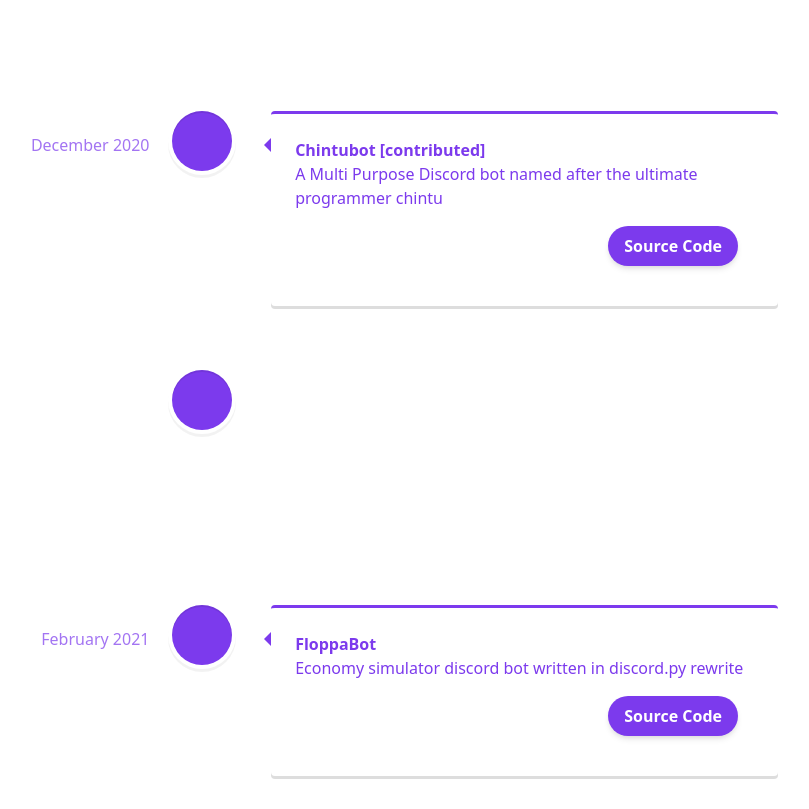
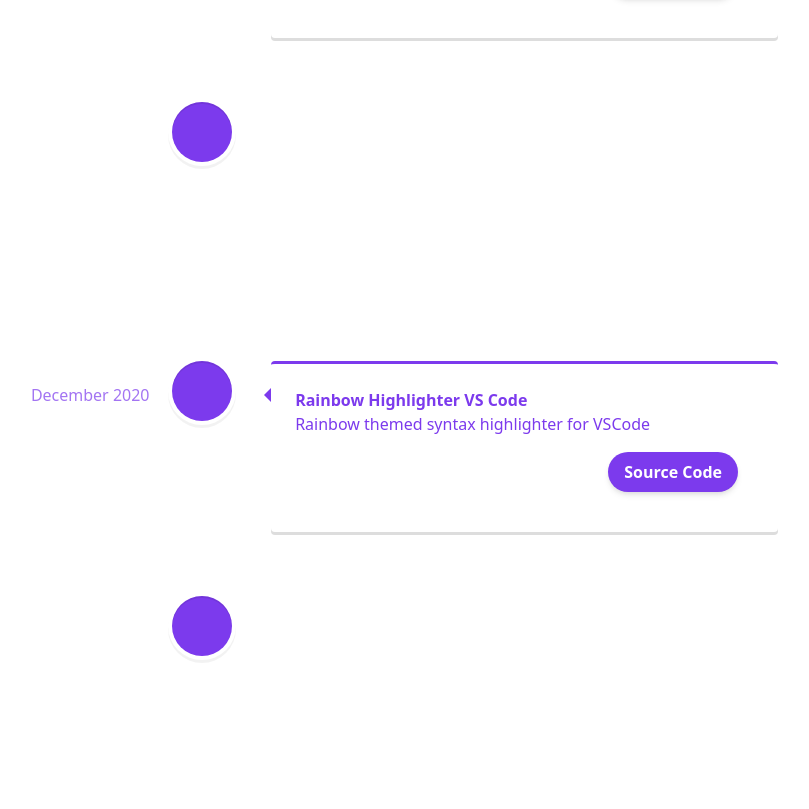
Before and after one commit to Senor-Ducky/Rahul-Portfolio, a React (Create React App) app: page / in a window 1280 px wide. Shown: the part 3604-4413 px from the top of the page, without its empty margins (438-1247 px from the left). Built offline with nearby package versions, Linux system fonts and the light colour scheme.

Commit message:
refactored project code and added streak counter, most used language card

```diff
--- a/src/components/Stats/stats.jsx
+++ b/src/components/Stats/stats.jsx
@@ -7,7 +7,9 @@
             <Tag name="Stats"/>
             <Slide right>
                 <div className="container-fluid py-10">
-                    <img className="mx-auto" align="center" src="https://github-readme-stats.vercel.app/api?username=Senor-Ducky&show_icons=true&line_height=27&count_private=true&title_color=ffffff&text_color=c9cacc&icon_color=2bbc8a&bg_color=1d1f21" alt="Supreme's GitHub Stats" />
+                    <img className="mx-auto p-5" align="center" src="https://github-readme-stats.vercel.app/api?username=Senor-Ducky&show_icons=true&line_height=27&count_private=true&title_color=ffffff&text_color=c9cacc&icon_color=2bbc8a&bg_color=1d1f21" alt="Supreme's GitHub Stats" />
+                    <img className="mx-auto p-5" align="center" src="https://github-readme-stats.vercel.app/api/top-langs?username=senor-ducky&show_icons=true&locale=en&layout=compact"/>
+                    <img className="mx-auto p-5" align="center" src="https://github-readme-streak-stats.herokuapp.com/?user=senor-ducky&"/>
                 </div>
             </Slide>
         </div>
--- a/src/components/project timeline/project_timeline.jsx
+++ b/src/components/project timeline/project_timeline.jsx
@@ -4,109 +4,148 @@
 import 'react-vertical-timeline-component/style.min.css';
 
 function ProjectTimeline() {
+    const skillArray = [
+        {
+            title: "True Iron Fist",
+            description: "A Move List application for Tekken 7(PC/XBOX/PS4) made by me. Has all character move lists",
+            date: "July 2020",
+            link: "https://github.com/Senor-Ducky/True-Iron-Fist-flutter"
+        },
+
+        {
+            title: "Servitor",
+            description: "A simple discord bot made using discord.js",
+            date: "October 2020",
+            link: "https://github.com/Senor-Ducky/Servitor-public"
+        },
+
+        {
+            title: "ZoomBot",
+            description: "A selenium Powered Bot for attending online classes with ease",
+            date: "October 2020",
+            link: "https://github.com/Senor-Ducky/ZoomBot"
+        },
+
+        {
+            title: "Rainbow Highlighter VS Code",
+            description: "Rainbow themed syntax highlighter for VSCode",
+            date: "December 2020",
+            link: "https://github.com/Senor-Ducky/rainbow-highlighter"
+        },
+
+        {
+            title: "Rovel Docs",
+            description: "Official Docs for Rovel.js",
+            date: "December 2020",
+            link: "https://github.com/Senor-Ducky/rovel-docs"
+        },
+
+        {
+            title: "ZoomRPC",
+            description: "Discord RPC for showing off your zoom classes",
+            date: "December 2020",
+            link: "https://github.com/Senor-Ducky/ZoomRPC"
+        },
+
+        {
+            title: "BasicOS",
+            description: "A Simple OS made in Assembly that boots and loads the first sector of your disk",
+            date: "December 2020",
+            link: "https://github.com/Senor-Ducky/BasicOS"
+        },
+
+        {
+            title: "6502 MOS-Emulator",
+            description: "A simple C++ program emulating a 6502 MOS",
+            date: "February 2021",
+            link: "https://github.com/Senor-Ducky/6502-MOS-Emulator"
+        },
+
+        {
+            title: "9anime Desktop Client",
+            description: "A desktop client for 9anime",
+            date: "March 2021",
+            link: "https://github.com/Senor-Ducky/9anime-desktop-client"
+        },
+
+        {
+            title: "Chintubot",
+            description: "A Multipurpose Discord bot",
+            date: "November 2020",
+            link: "https://github.com/Senor-Ducky/Chintubot-public"
+        },
+
+        {
+            title: "FloppaBot",
+            description: "A Multipurpose Discord Bot",
+            date: "March 2021",
+            link: "https://github.com/Senor-Ducky/Floppabot"
+        },
+
+        {
+            title: "Simpchain",
+            description: "An experimental blockchain made with GO lang for learning purposes",
+            date: "April 2021",
+            link: "https://github.com/Senor-Ducky/simpchain"
+        },
+
+        {
+            title: "EZ-Cpp",
+            description: "An easy to understand C++ learning repository, C++ made simple",
+            date: "April 2021",
+            link: "https://github.com/Senor-Ducky/EZ-Cpp"
+        },
+
+        {
+            title: "Meme App",
+            description: "A meme app made using ReactJS",
+            date: "May 2021",
+            link: "https://github.com/Senor-Ducky/Meme-App-ReactJs"
+        },
+
+        {
+            title: "CoV-Tracker",
+            description: "A Covid-19 Tracker made using ReactJS and Tailwind CSS",
+            date: "May 2021",
+            link: "https://github.com/Senor-Ducky/CoV-Tracker"
+        },
+
+        {
+            title: "Certi-Gen",
+            description: "A simple certificate generator made using python",
+            date: "May 2021",
+            link: "https://github.com/Senor-Ducky/Certi-Gen"
+        },
+
+        {
+            title: "My Portfolio",
+            description: "This Website, made with ❤️, ReactJS and TailwindCSS ",
+            date: "June 2021",
+            link: "https://github.com/Senor-Ducky/Rahul-Portfolio"
+        },
+
+        {
+            title: "RHEL8 Docker Setup",
+            description: "Tutorial to set up Red Hat Enterprise Linux 8(UBI - Universal Base Image) docker container",
+            date: "June 2021",
+            link: "https://github.com/Senor-Ducky/RHEL8-Docker-setup"
+        },
+
+        {
+            title: "Polymorphic Bot",
+            description: "Polymorphic is a multipurpose discord bot that is aimed at programmers and tech enthusiasts, it does everything from scraping programming articles to scouring wikipedia.",
+            date: "July 2021",
+            link: "https://github.com/Senor-Ducky/Polymorphic-bot"
+        }
+    ]
     return(
         <div className="container-fluid sm:w-screen md:w-screen lg:w-screen  py-20">
 
             <Tag name="Projects"/>
             <VerticalTimeline>
-                <ProjectCards
-                    cardTitle="True Iron Fist"
-                    cardSubTitle="
-                    A Move List application for Tekken 7(PC/XBOX/PS4) made by me. Has all character move lists"
-                    date="July 2020"
-                    cardButtonLink="https://github.com/Senor-Ducky/True-Iron-Fist-flutter"
-                />
-
-                <ProjectCards
-                    cardTitle="Servitor"
-                    cardSubTitle=" A simple discord bot made using discord.js"
-                    date="October 2020"
-                    cardButtonLink="https://github.com/Senor-Ducky/Servitor-public"
-                />
-
-                <ProjectCards
-                    cardTitle="ZoomBot"
-                    cardSubTitle="A selenium Powered Bot for attending online classes with ease"
-                    date="October 2020"
-                    cardButtonLink="https://github.com/Senor-Ducky/ZoomBot"
-                />
-
-                <ProjectCards
-                    cardTitle="Rovel-Docs"
-                    cardSubTitle="Official Docs for Rovel.js"
-                    date="November 2020"
-                    cardButtonLink="https://github.com/Senor-Ducky/rovel-docs"
-                />
-
-                <ProjectCards
-                    cardTitle="6502-MOS-Emulator"
-                    cardSubTitle="A Simple C++ program emulating a 6502 MOS"
-                    date="December 2020"
-                    cardButtonLink="https://github.com/Senor-Ducky/6502-MOS-Emulator"
-                />
-
-                <ProjectCards
-                    cardTitle="Chintubot [contributed]"
-                    cardSubTitle="A Multi Purpose Discord bot named after the ultimate programmer chintu"
-                    date="December 2020"
-                    cardButtonLink="https://github.com/Senor-Ducky/Chintubot-public"
-                />
-
-                <ProjectCards
-                    cardTitle="Chintu-Bot-Web [contributed]"
-                    cardSubTitle="Webpage for a multipurpose discord bot"
-                    date="December 2020"
-                    cardButtonLink="https://github.com/Noob-Coders-Gang/Chintu-Bot-Web"
-                />
-
-                <ProjectCards
-                    cardTitle="FloppaBot"
-                    cardSubTitle="Economy simulator discord bot written in discord.py rewrite"
-                    date="February 2021"
-                    cardButtonLink="https://github.com/Senor-Ducky/Floppabot"
-                />
-
-                <ProjectCards
-                    cardTitle="SimpChain"
-                    cardSubTitle="An Experimental blockchain made with GOlang for learning purposes"
-                    date="April 2021"
-                    cardButtonLink="https://github.com/Senor-Ducky/simpchain"
-                />
-
-                <ProjectCards
-                    cardTitle="EZ-Cpp"
-                    cardSubTitle="An easy to understand C++ learning repository. literally C++ made simple"
-                    date="April 2021"
-                    cardButtonLink="https://github.com/Senor-Ducky/EZ-Cpp"
-                />
-
-                <ProjectCards
-                    cardTitle="Meme-App [contributed]"
-                    cardSubTitle="Simple Meme app made using ReactJS"
-                    date="May 2021"
-                    cardButtonLink="https://github.com/swasthikshetty10/Meme-App-ReactJs"
-                />
-
-                <ProjectCards
-                    cardTitle="CoV-Tracker"
-                    cardSubTitle="A Covid-19 Tracker Site made using React and Tailwind CSS"
-                    date="May 2021"
-                    cardButtonLink="https://github.com/Senor-Ducky/CoV-Tracker"
-                />
-
-                <ProjectCards
-                    cardTitle="CertiGen"
-                    cardSubTitle="A simple certificate generator written in python using pandas and PRAW."
-                    date="May 2021"
-                    cardButtonLink="https://github.com/Senor-Ducky/Certi-Gen"
-                />
-
-                <ProjectCards
-                    cardTitle="This Website"
-                    cardSubTitle="The website you are viewing right now made with ReactJs, TailwindCSS and a lot of Love ❤️"
-                    date="June 2021 - Forever"
-                    cardButtonLink="https://github.com/Senor-Ducky/Rahul-Portfolio"
-                />
+                {skillArray.map((skill)=>{
+                    return <ProjectCards cardTitle={skill.title} cardSubTitle={skill.description} date={skill.date} cardButtonLink={skill.link}/>
+                })}
             </VerticalTimeline>
 
 
```
